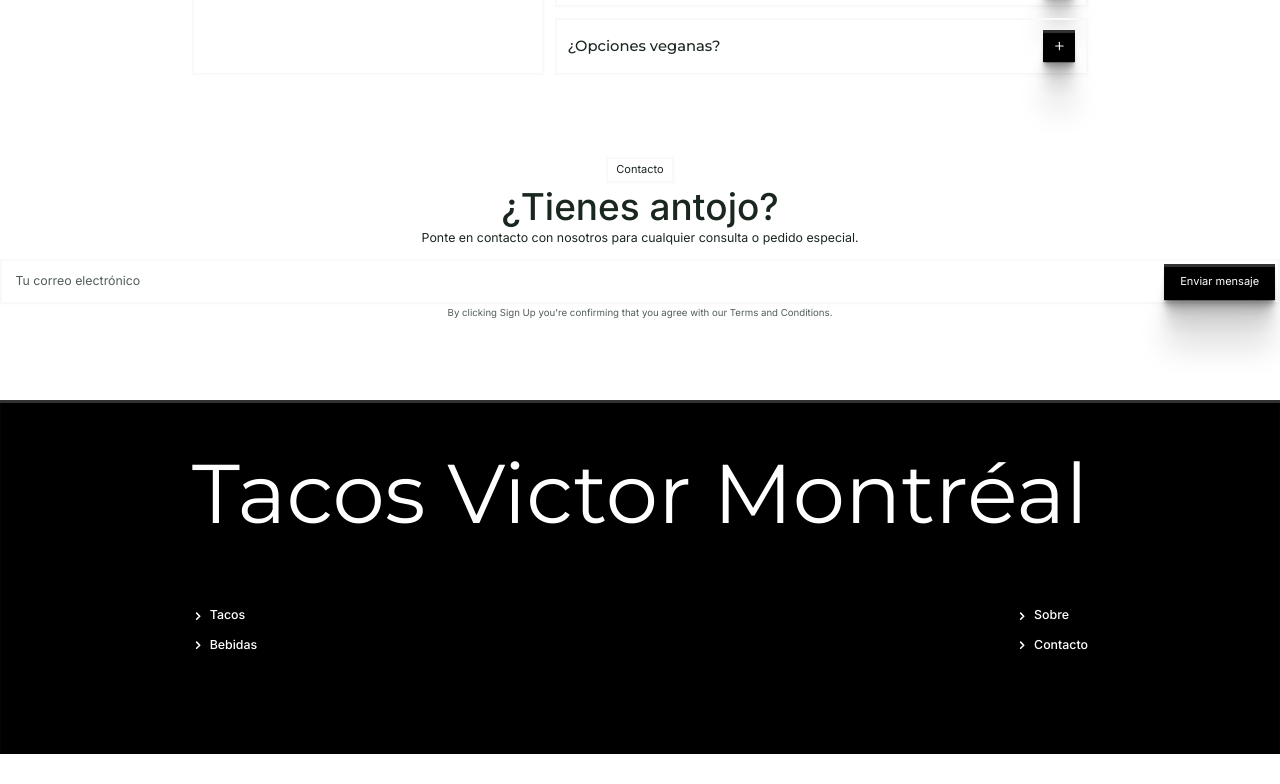
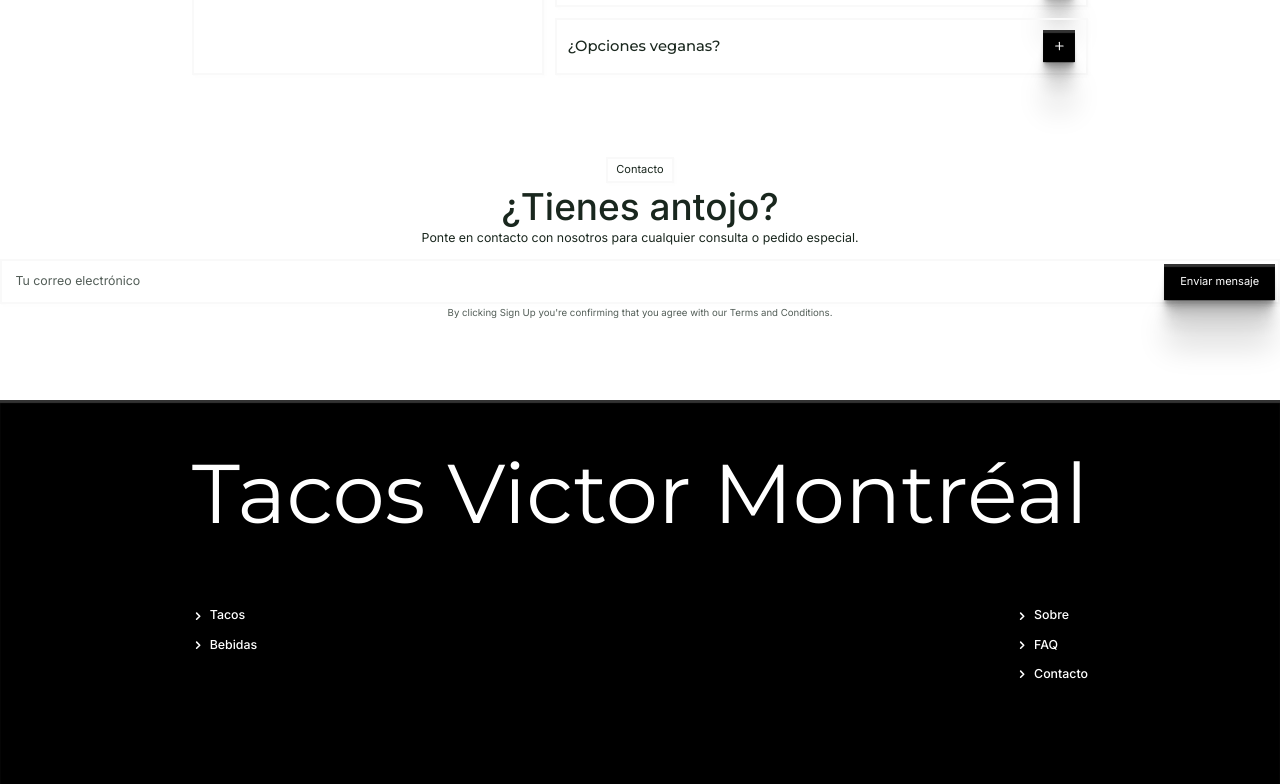
Before and after one commit to dmytro-webild/d5612c16-1af7-4975-b312-c06e82ea6e7c, a Next.js app: page / in a window 1280 px wide. Shown: the part 4716-5500 px from the top of the page. Before the commit the page ends 5470 px from the top, so only its background shows below. Built offline with nearby package versions, Linux system fonts and the light colour scheme; no server answers.

Commit message:
Update src/app/page.tsx

```diff
--- a/src/app/page.tsx
+++ b/src/app/page.tsx
@@ -35,6 +35,7 @@ export default function LandingPage() {
         { name: "Inicio", id: "hero" },
         { name: "Sobre Nosotros", id: "about" },
         { name: "Menú", id: "menu" },
+        { name: "FAQ", id: "faq" },
         { name: "Contacto", id: "contact" },
       ]}
       brandName="Tacos Victor Montréal"
@@ -157,7 +158,7 @@ export default function LandingPage() {
       <FooterLogoEmphasis
       columns={[
         { items: [{ label: "Tacos", href: "#menu" }, { label: "Bebidas", href: "#menu" }] },
-        { items: [{ label: "Sobre", href: "#about" }, { label: "Contacto", href: "#contact" }] },
+        { items: [{ label: "Sobre", href: "#about" }, { label: "FAQ", href: "#faq" }, { label: "Contacto", href: "#contact" }] },
       ]}
       logoText="Tacos Victor Montréal"
     />
```
